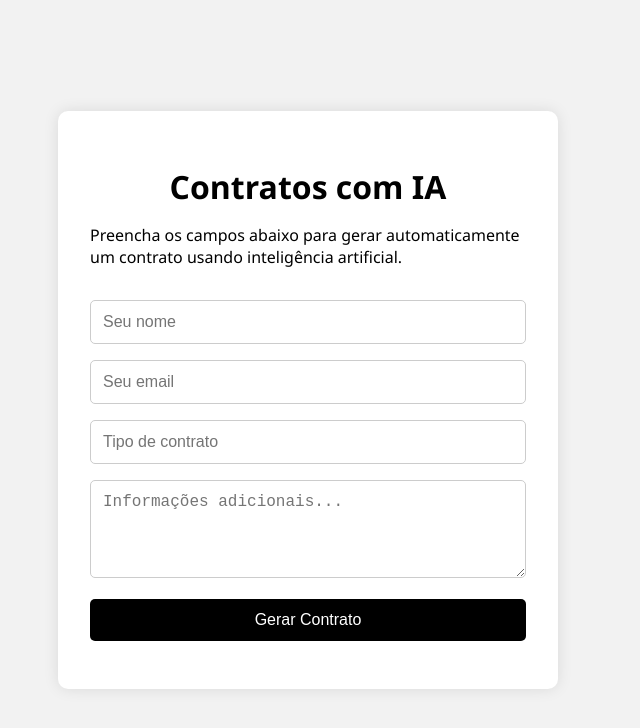
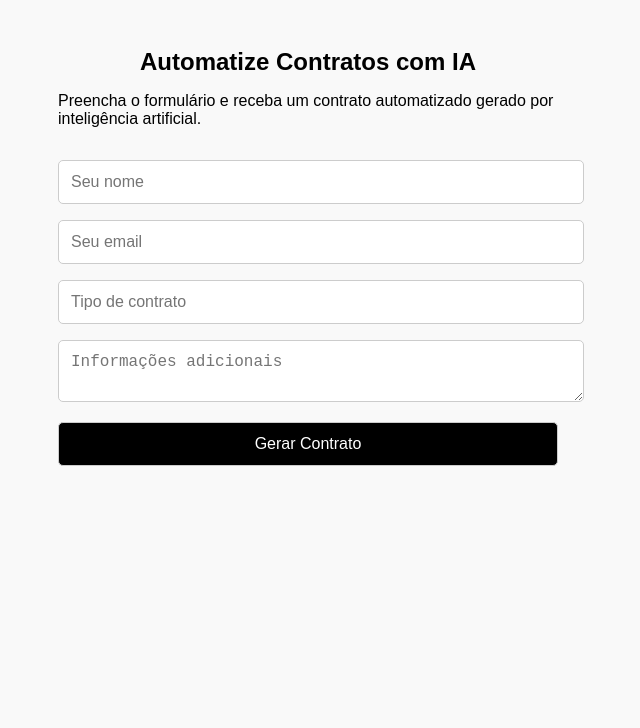
Before and after one commit to RangelLobo/Contratos-landing, a plain HTML site: page index.html in a window 1280 px wide. Shown: the whole page, without its empty margins (332-972 px from the left). Drawn offline with Linux system fonts and the light colour scheme.

Commit message:
Update index 3.html

```diff
--- a/index.html
+++ b/index.html
@@ -3,32 +3,18 @@
 <head>
   <meta charset="UTF-8" />
   <meta name="viewport" content="width=device-width, initial-scale=1.0"/>
-  <title>Gerador de Contratos com IA</title>
+  <title>Contratos com IA</title>
   <style>
-    * {
-      box-sizing: border-box;
-    }
     body {
-      margin: 0;
-      padding: 0;
-      font-family: 'Segoe UI', sans-serif;
-      background: #f2f2f2;
-      display: flex;
-      justify-content: center;
-      align-items: center;
-      min-height: 100vh;
-    }
-    .container {
-      background: white;
+      font-family: Arial, sans-serif;
       padding: 2rem;
       max-width: 500px;
-      width: 90%;
-      box-shadow: 0 0 15px rgba(0,0,0,0.1);
-      border-radius: 10px;
+      margin: auto;
+      background: #f9f9f9;
     }
     h1 {
+      font-size: 24px;
       text-align: center;
-      margin-bottom: 1rem;
     }
     input, textarea, button {
       width: 100%;
@@ -39,54 +25,39 @@
       border: 1px solid #ccc;
     }
     button {
-      background: #000;
-      color: #fff;
-      border: none;
+      background-color: black;
+      color: white;
       cursor: pointer;
-    }
-    button:hover {
-      background: #222;
     }
     #resposta {
       margin-top: 1rem;
       text-align: center;
-      font-weight: bold;
-      color: green;
+      color: red;
     }
   </style>
 </head>
 <body>
-  <div class="container">
-    <h1>Contratos com IA</h1>
-    <p>Preencha os campos abaixo para gerar automaticamente um contrato usando inteligência artificial.</p>
-
-    <input type="text" id="nome" placeholder="Seu nome" required />
-    <input type="email" id="email" placeholder="Seu email" required />
-    <input type="text" id="tipo" placeholder="Tipo de contrato" required />
-    <textarea id="mensagem" placeholder="Informações adicionais..." rows="4" required></textarea>
-    <button onclick="enviar()">Gerar Contrato</button>
-
-    <div id="resposta"></div>
-  </div>
+  <h1>Automatize Contratos com IA</h1>
+  <p>Preencha o formulário e receba um contrato automatizado gerado por inteligência artificial.</p>
+  <input type="text" id="nome" placeholder="Seu nome" />
+  <input type="email" id="email" placeholder="Seu email" />
+  <input type="text" id="tipo" placeholder="Tipo de contrato" />
+  <textarea id="mensagem" placeholder="Informações adicionais"></textarea>
+  <button onclick="enviar()">Gerar Contrato</button>
+  <div id="resposta"></div>
 
   <script>
     async function enviar() {
-      const nome = document.getElementById("nome").value.trim();
-      const email = document.getElementById("email").value.trim();
-      const tipo = document.getElementById("tipo").value.trim();
-      const mensagem = document.getElementById("mensagem").value.trim();
+      const nome = document.getElementById("nome").value;
+      const email = document.getElementById("email").value;
+      const tipo = document.getElementById("tipo").value;
+      const mensagem = document.getElementById("mensagem").value;
       const resposta = document.getElementById("resposta");
-
-      if (!nome || !email || !tipo) {
-        resposta.style.color = "red";
-        resposta.innerText = "Preencha todos os campos obrigatórios.";
-        return;
-      }
 
       const dados = { nome, email, tipo, mensagem };
 
       try {
-        const r = await fetch("https://script.google.com/macros/s/AKfycbxFNJaHSJdg3XM_KTZWEyG15VkrWJlQ0lTx2RPsxmT_DHmd9vHd4r1bImQ4TUSDerlw/exec", {
+        const r = await fetch("https://script.google.com/macros/s/AKfycbw-xtHOjE53vIAVkzKS_WG1zI2QW4cL3hYuv37kwj3hQP89phppDOuTzf7hC7uoNu0E/exec", {
           method: "POST",
           body: JSON.stringify(dados),
           headers: {
@@ -95,16 +66,9 @@
         });
 
         const texto = await r.text();
-        if (texto.includes("Sucesso")) {
-          resposta.style.color = "green";
-          resposta.innerText = "Contrato enviado com sucesso!";
-        } else {
-          resposta.style.color = "red";
-          resposta.innerText = "Erro: " + texto;
-        }
+        resposta.innerText = texto.includes("Sucesso") ? "Contrato enviado com sucesso!" : texto;
       } catch (e) {
-        resposta.style.color = "red";
-        resposta.innerText = "Erro ao enviar. Verifique a conexão.";
+        resposta.innerText = "Erro ao enviar. Verifique sua conexão.";
       }
     }
   </script>
```
